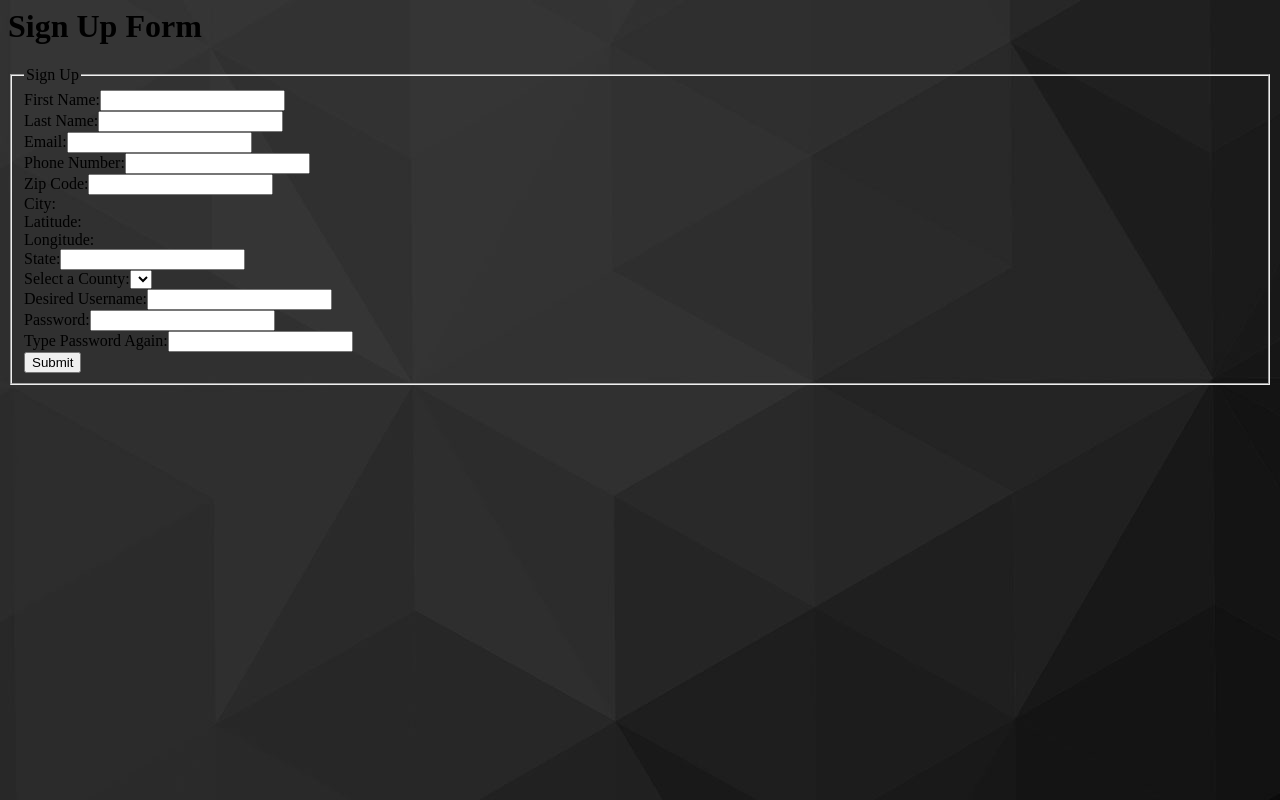
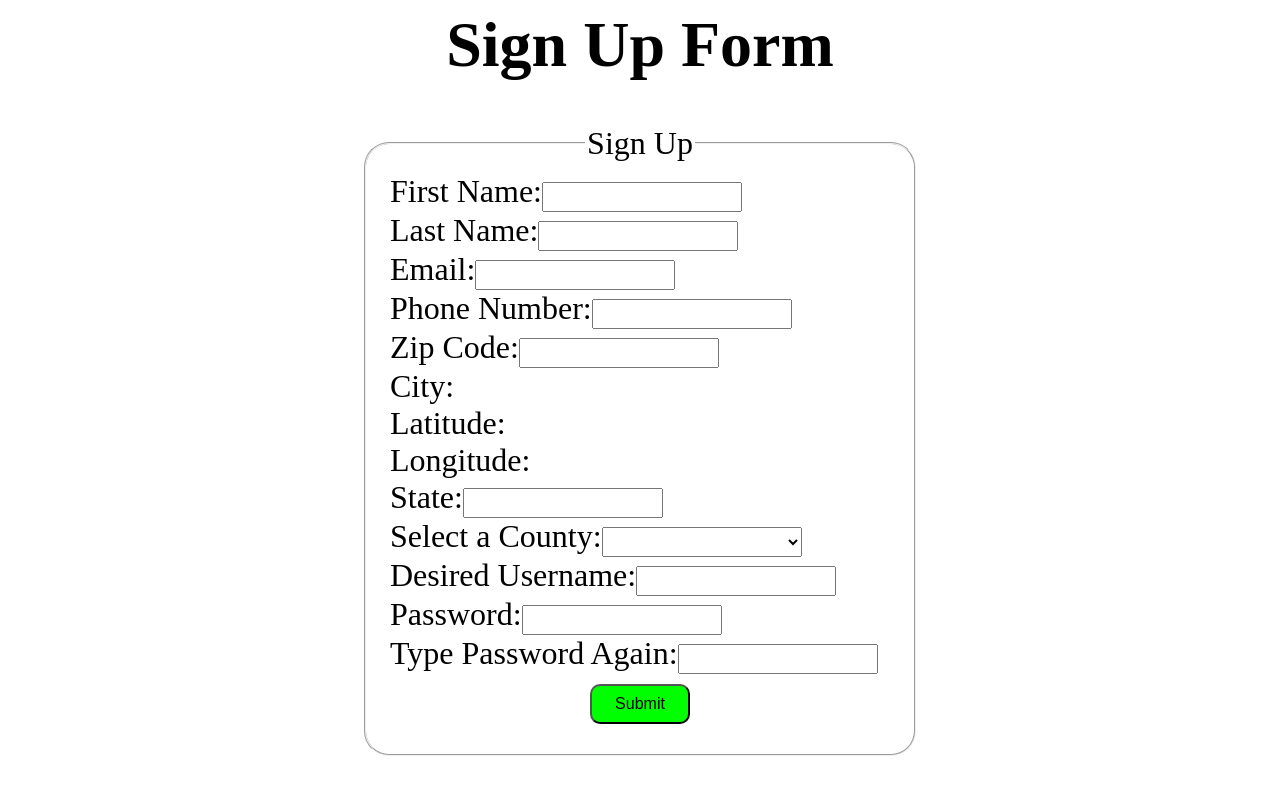
Before and after one commit to eshaffer321/s2019cst336, a PHP site: page /Lab/lab4/index.html in a window 1280 px wide. Run offline with PHP 8.4, Linux system fonts and the light colour scheme; lists and menus that the app fills with data are empty.

Commit message:
last update

```diff
--- a/Lab/lab4/css/style.css
+++ b/Lab/lab4/css/style.css
@@ -1,91 +1,40 @@
 body{
-    background-image: url("backGround.jpg");
-}
-
-#title{
-    font-size: 8em;
-    text-align: center;
-    color: white;
-}
-
-main{
-    margin: 0 auto;
-    width: 900px;
-    height: 900px;
-    background-color: white;
-    border-radius: 10%;
-}
-
-#startText{
-    font-size: 7em;
-}
-
-#question{
-    padding-top: 10%;
-
-}
-
-#questionText{
-    text-align: center;
     font-size: 2em;
 }
 
-#questionImage{
-    display: block;
-    margin-left: auto;
-    margin-right: auto;
-    width: 50%;
+h1{
+    text-align: center;
 }
 
-#start{
-    display: flex;
-    align-items: center;
-    justify-content: center;
-    flex-direction: column;
-    padding-top: 15%;
+legend{
+    text-align: center;
 }
 
-#startButton{
-    margin-top: 10%;
-    font-size: 5em;
-    width: 300px;
-    height: 200px;
-    background-color: DeepSkyBlue;
-    border-radius: 10%;
+fieldset{
+    border-radius: 25px;
+    width: 500px;
+    display: block;
+    margin: 0 auto;
 }
 
-#buttons{
-    display: flex;
-    align-items: center;
-    justify-content: center;
+input{
+    height: 30px;
+    width: 200px;
+    font-size: .5em;
 }
 
-#buttons button{
-    width: 150px;
-    height: 70px;
-    background-color: green;
-    border-radius: 15%;
-    font-size: 1em;
-    color: white;
+button{
+    display: block;
+    margin: 10px auto;
+    width: 100px;
+    height: 40px;
+    background-color: lime;
+    border-radius: 10px;
+    font-size: .5em;
 }
 
-#results{
-    display: flex;
-    align-items: center;
-    justify-content: center;
-    flex-direction: column;
-    padding-top: 10%;
+select{
+    height: 30px;
+    width: 200px;
+    font-size: .5em;
 }
-
-#resultsText{
-    text-align: center;
-    font-size: 3em;
-}
-
-#resetButton{
-    font-size: 5em;
-    width: 300px;
-    height: 200px;
-    background-color: DeepSkyBlue;
-    border-radius: 10%;
-}
--- a/Lab/lab4/index.html
+++ b/Lab/lab4/index.html
@@ -38,7 +38,7 @@
     $("#zip").change(function(){
       $.ajax({
         type: "get",
-        url: "http://itcdland.csumb.edu/~milara/ajax/cityInfoByZip.php?zip=93955",
+        url: "http://itcdland.csumb.edu/~milara/ajax/cityInfoByZip.php?",
         dataType: "json",
         data: {
           "zip" : $("#zip").val()
@@ -116,6 +116,7 @@
       else if( $("#pw1").val() != $("#pw2").val())
         $("#error").text("The passwords do not match");
       else{
+        $("#error").text("Account was made");
         usernames.push($("#username").val());
         $('input').val('');
         $('option').attr('selected', false);
```
